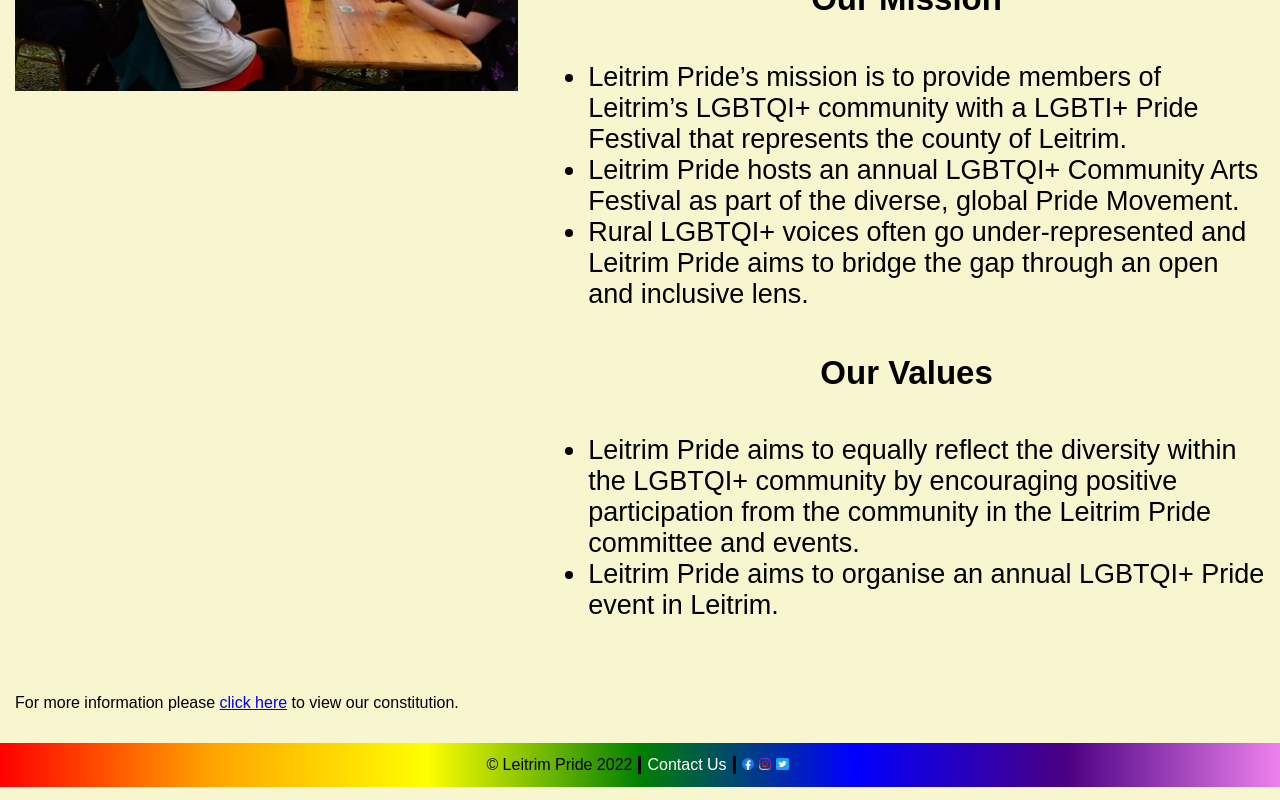
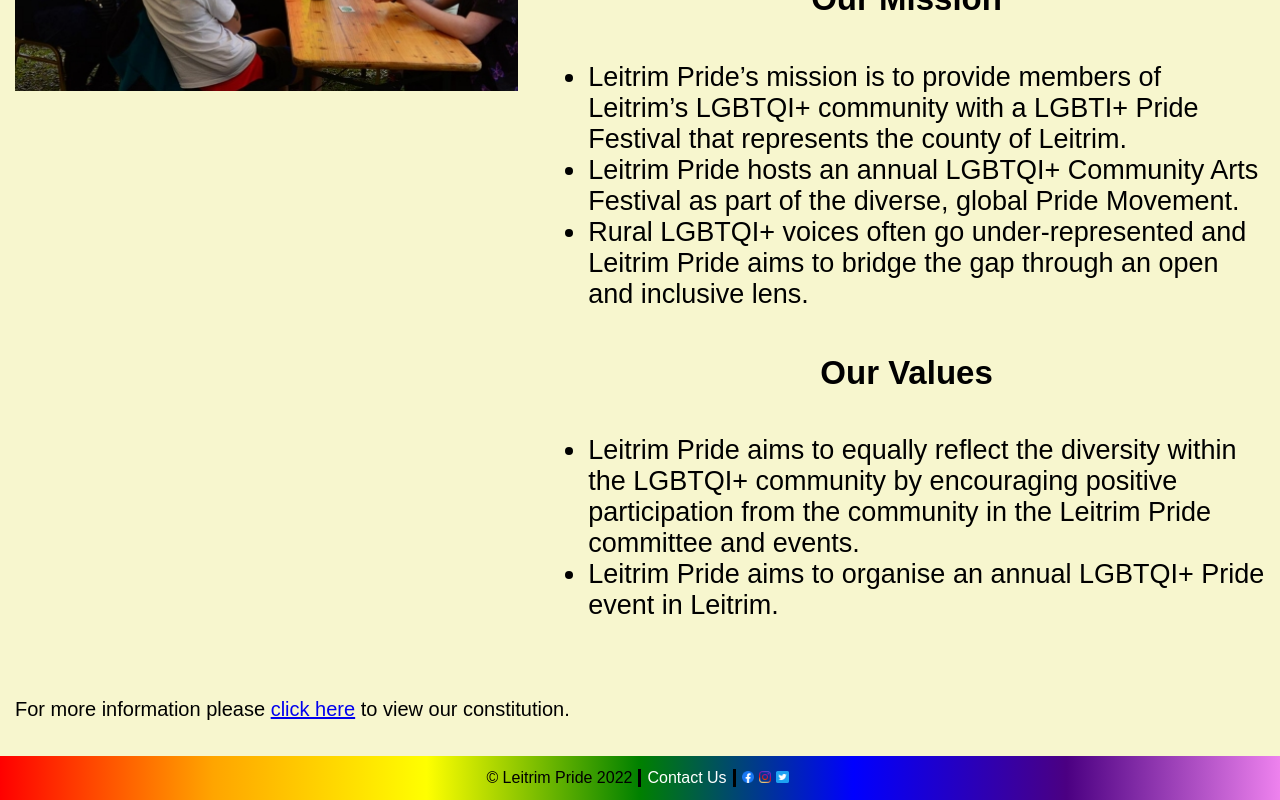
Before and after one commit to Jacobs1986/leitrim-pride, a React (Create React App) app: page /about in a window 1280 px wide. Shown: the part 724-1524 px from the top of the page. Built offline with nearby package versions, Linux system fonts and the light colour scheme; the HTML template or start-up script is replaced by a standard one.

Commit message:
Added a font size for the div

```diff
--- a/src/components/aboutPage/constitutionLink.js
+++ b/src/components/aboutPage/constitutionLink.js
@@ -5,7 +5,7 @@ import "./aboutPage-styles.css";
 
 export default function ConstitutionLink() {
     return (
-        <div>
+        <div style={{ fontSize: "20px"}}>
             <p>
                 For more information please <a
                     href="constitution.pdf"
```
